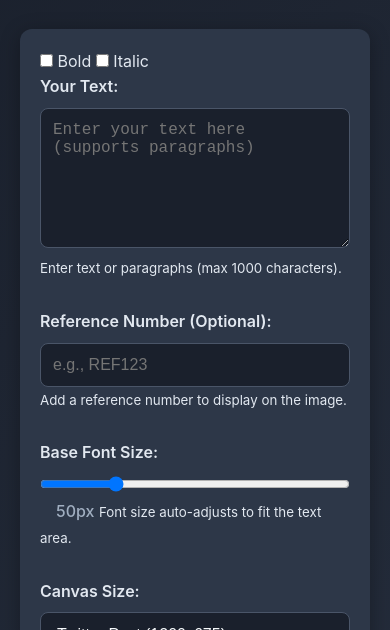
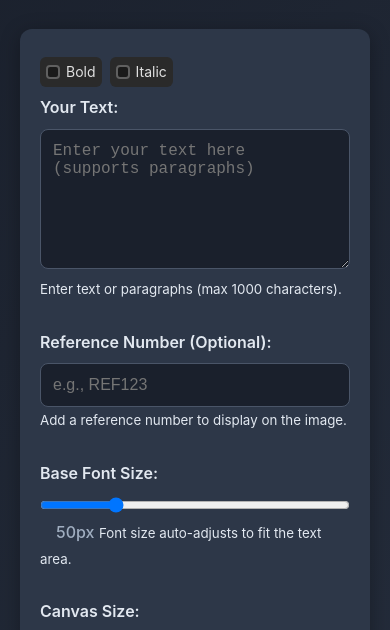
Before and after one commit to shaazkazi/tweetz2, a plain HTML site: page index.html in a window 390 px wide. Shown: the part 190-820 px from the top of the page. Drawn offline with Linux system fonts and the light colour scheme.

Commit message:
Update styles.css

```diff
--- a/styles.css
+++ b/styles.css
@@ -659,3 +659,110 @@ canvas {
 .logo-toggle-label:focus-within .toggle-switch {
     box-shadow: 0 0 0 3px rgba(99, 102, 241, 0.3);
 }
+/* Optional container for grouping bold/italic controls */
+.font-style-controls {
+    display: flex;
+    gap: 12px;
+    margin: 10px 0;
+    font-family: 'Inter', Arial, sans-serif;
+    font-size: 15px;
+}
+
+/* Label styles */
+label[for="font-bold"],
+label[for="font-italic"] {
+    display: flex;
+    align-items: center;
+    gap: 6px;
+    color: #e0e0e0; /* Light gray for dark mode */
+    cursor: pointer;
+    user-select: none;
+    padding: 5px 8px;
+    border-radius: 6px;
+    background-color: #2a2a2a; /* Darker shade for depth */
+    transition: background-color 0.2s ease, transform 0.1s ease;
+}
+
+/* Checkbox input */
+input[type="checkbox"]#font-bold,
+input[type="checkbox"]#font-italic {
+    appearance: none;
+    -webkit-appearance: none;
+    width: 16px;
+    height: 16px;
+    border: 2px solid #606060; /* Muted gray border */
+    border-radius: 4px;
+    background-color: #1a1a1a; /* Matches dark background */
+    cursor: pointer;
+    position: relative;
+    outline: none;
+    transition: border-color 0.2s ease, background-color 0.2s ease;
+}
+
+/* Checked state */
+input[type="checkbox"]#font-bold:checked,
+input[type="checkbox"]#font-italic:checked {
+    background-color: #4a90e2; /* Blue accent for checked state */
+    border-color: #4a90e2;
+}
+
+/* Checkmark */
+input[type="checkbox"]#font-bold:checked::after,
+input[type="checkbox"]#font-italic:checked::after {
+    content: '✔';
+    position: absolute;
+    top: 50%;
+    left: 50%;
+    transform: translate(-50%, -50%);
+    color: #ffffff;
+    font-size: 10px;
+}
+
+/* Hover effect */
+label[for="font-bold"]:hover,
+label[for="font-italic"]:hover {
+    background-color: #3a3a3a;
+    transform: translateY(-1px); /* Subtle lift */
+}
+
+/* Focus effect for accessibility */
+input[type="checkbox"]#font-bold:focus-visible,
+input[type="checkbox"]#font-italic:focus-visible {
+    box-shadow: 0 0 0 2px #4a90e2; /* Blue focus ring */
+}
+
+/* Disabled state (optional) */
+input[type="checkbox"]#font-bold:disabled,
+input[type="checkbox"]#font-italic:disabled {
+    border-color: #4a4a4a;
+    background-color: #2a2a2a;
+    cursor: not-allowed;
+}
+
+label[for="font-bold"]:has(input:disabled),
+label[for="font-italic"]:has(input:disabled) {
+    color: #606060;
+    cursor: not-allowed;
+    background-color: #2a2a2a;
+}
+
+/* Responsive adjustments */
+@media (max-width: 480px) {
+    .font-style-controls {
+        flex-direction: row; /* Keep horizontal for simplicity */
+        gap: 8px;
+        margin: 8px 0;
+    }
+
+    label[for="font-bold"],
+    label[for="font-italic"] {
+        font-size: 14px;
+        padding: 4px 6px;
+    }
+
+    input[type="checkbox"]#font-bold,
+    input[type="checkbox"]#font-italic {
+        width: 14px;
+        height: 14px;
+    }
+}
```
